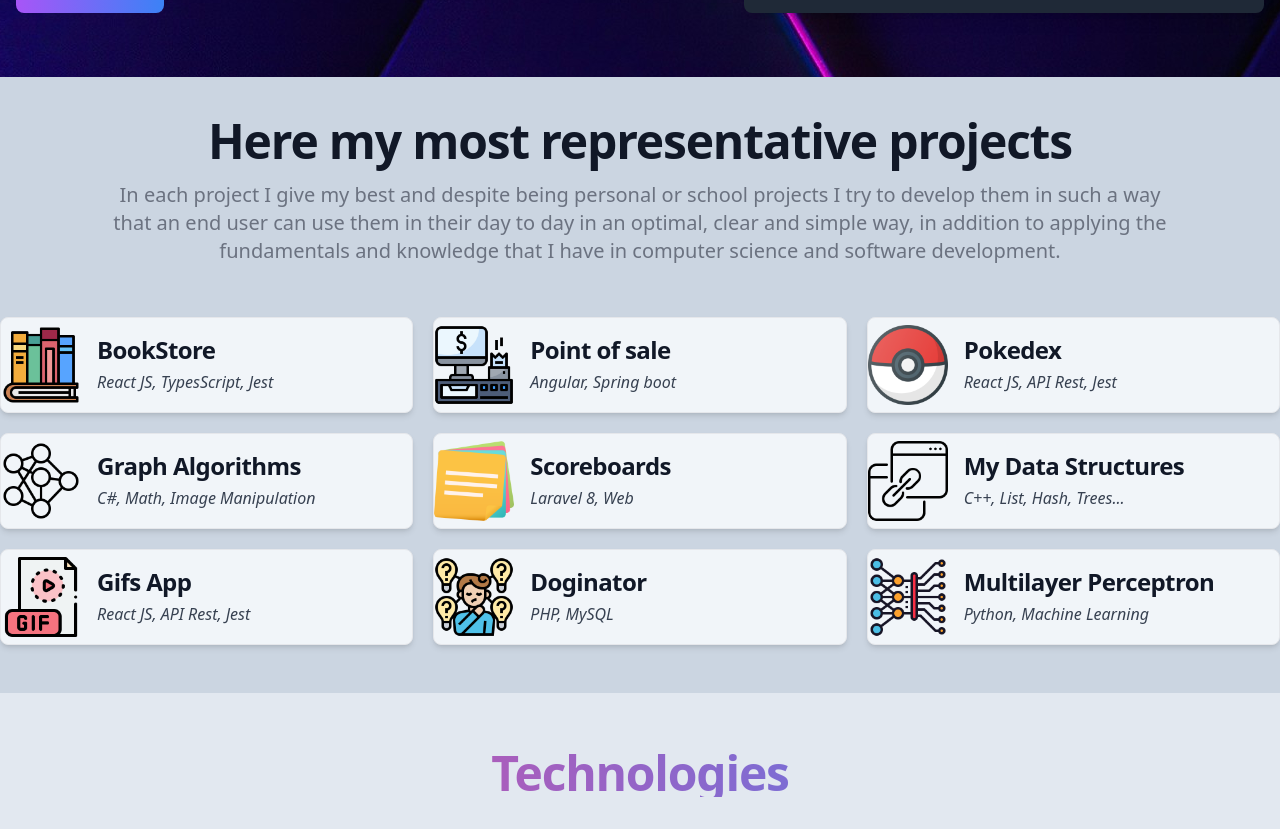
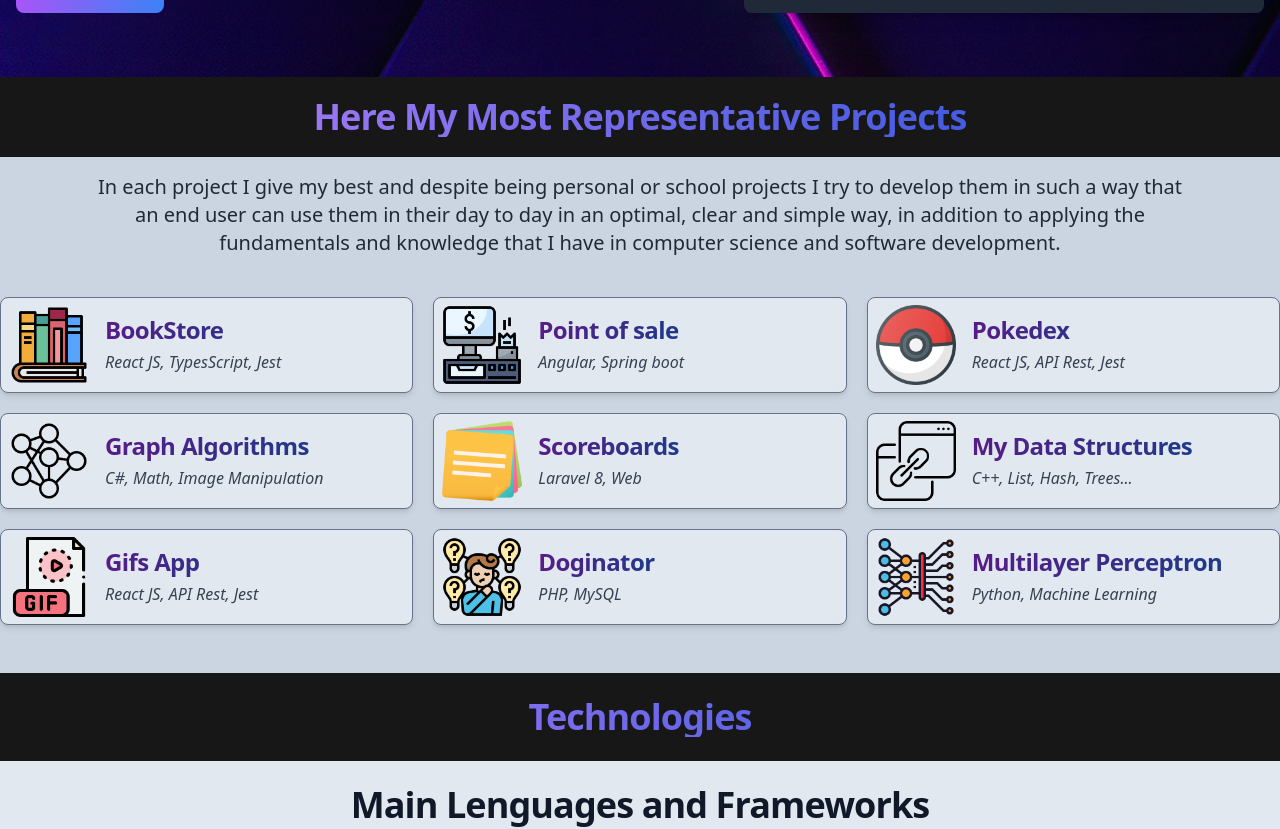
Before and after one commit to GOJABoop/Portfolio, a React (Vite) app: page / in a window 1280 px wide. Shown: the part 427-1256 px from the top of the page. Built offline with nearby package versions, Linux system fonts and the light colour scheme.

Commit message:
Changing styles

```diff
--- a/src/components/Card.jsx
+++ b/src/components/Card.jsx
@@ -1,9 +1,9 @@
 export const Card = ({ name, description, linkRepo, img }) => {
     return (
-        <a href={linkRepo} target="blank" className="flex items-center mx-4 bg-slate-100 rounded-lg border shadow-md md:mx-0 md:flex-row md:w-full hover:bg-slate-200 hover:border-slate-400">
-            <img className="object-cover w-18 h-20 rounded-t-lg md:rounded-none md:rounded-l-lg" src={ img } alt={ name } />
+        <a href={linkRepo} target="blank" className="flex items-center mx-4 bg-slate-200 rounded-lg border border-slate-500 shadow-md md:mx-0 md:flex-row md:w-full hover:bg-slate-100 hover:border-slate-900">
+            <img className="object-cover w-18 h-20 ml-2 rounded-t-lg md:rounded-none md:rounded-l-lg" src={ img } alt={ name } />
             <div className="flex flex-col justify-between p-4 leading-normal">
-                <h5 className='text-left mb-1 text-2xl font-bold tracking-tight text-gray-900'>{ name }</h5>
+                <h5 className='text-left mb-1 text-2xl font-bold tracking-tight text-transparent bg-clip-text bg-gradient-to-r from-purple-900 to-blue-900'>{ name }</h5>
                 <p className="mb-0.5 italic text-gray-700 text-left">{ description }</p>
 
             </div>
--- a/src/sections/Hero.jsx
+++ b/src/sections/Hero.jsx
@@ -2,7 +2,7 @@ import { LineTerminal } from '../components';
 
 export const Hero = () => {
   return (
-    <section className="bg-slate-600 bg-[url('/assets/hero2.jpg')]">
+    <section className="bg-[url('/assets/hero2.jpg')]">
 
         <div className="grid max-w-screen-xl px-4 py-8 mx-auto lg:gap-8 xl:gap-0 lg:py-16 lg:grid-cols-12">
             <div className=" mr-auto place-self-center lg:col-span-7">
--- a/src/sections/ProjectsSection.jsx
+++ b/src/sections/ProjectsSection.jsx
@@ -3,9 +3,11 @@ import { GridProjects } from '../components';
 export const ProjectsSection = () => {
   return (
     <section className='bg-slate-300'>
-        <div className="py-4 px-4 mx-auto max-w-screen-xl text-center lg:py-10 lg:px-12">
-          <h1 className="mb-4 text-2xl font-extrabold tracking-tight leading-none text-gray-900 md:text-5xl lg:text-5xl dark:text-white">Here my most representative projects</h1>
-          <p className="mb-2 text-xl font-normal text-justify text-gray-500 md:text-center lg:text-xl sm:px-16 xl:px-50 dark:text-gray-400">In each project I give my best and despite being personal or school projects I try to develop them in such a way that an end user can use them in their day to day in an optimal, clear and simple way, in addition to applying the fundamentals and knowledge that I have in computer science and software development.</p>
+      <div className='py-5 bg-neutral-900 text-center'>
+        <h1 className=" text-2xl font-extrabold tracking-tight text-gray-900 md:text-4xl text-transparent bg-clip-text bg-gradient-to-r from-purple-400 to-blue-700">Here My Most Representative Projects</h1>
+      </div>
+        <div className="pt-4 px-4 mx-auto max-w-screen-xl text-center lg:pb-7 lg:px-12">
+          <p className="mb-2 text-xl font-normal text-justify text-gray-800 md:text-center lg:text-xl sm:px-10 xl:px-50">In each project I give my best and despite being personal or school projects I try to develop them in such a way that an end user can use them in their day to day in an optimal, clear and simple way, in addition to applying the fundamentals and knowledge that I have in computer science and software development.</p>
         </div>
         <GridProjects/>
     </section>
--- a/src/sections/TechnologiesSection.jsx
+++ b/src/sections/TechnologiesSection.jsx
@@ -5,9 +5,11 @@ export const TechnologiesSection = () => {
   //https://tailwindui.com/components/marketing/sections/heroes
   return (
     <section className='bg-slate-200 pb-5'>
-        <div className="py-4 px-4 mx-auto max-w-screen-xl text-center lg:py-10 lg:px-12">
-            <h1 className="my-4 text-4xl font-extrabold tracking-tight text-transparent bg-clip-text bg-gradient-to-r from-pink-500 to-blue-500 md:text-5xl lg:text-5xl">Technologies</h1>
-            <h1 className="pt-3 mb-1 text-xl font-extrabold tracking-tight leading-none text-gray-900 md:text-4xl lg:text-4xl">Main Lenguages and Frameworks</h1>
+        <div className='py-6 bg-neutral-900 text-center'>
+          <h1 className=" text-2xl font-extrabold tracking-tight text-gray-900 md:text-4xl text-transparent bg-clip-text bg-gradient-to-r from-purple-400 to-blue-700">Technologies</h1>
+        </div>
+        <div className="py-6 px-4 mx-auto max-w-screen-xl text-center lg:pb-6 lg:px-12">
+            <h1 className=" mb-1 text-xl font-extrabold tracking-tight leading-none text-gray-900 md:text-4xl lg:text-4xl">Main Lenguages and Frameworks</h1>
             <p className="text-xl font-normal text-justify text-gray-500 md:text-center lg:text-xl sm:px-16 xl:px-50">These are the lenguages, frameworks and databases with which I feel most comfortable.</p>
         </div>
         <GridTechnologies stack={ mainTechnologies }/>
```
